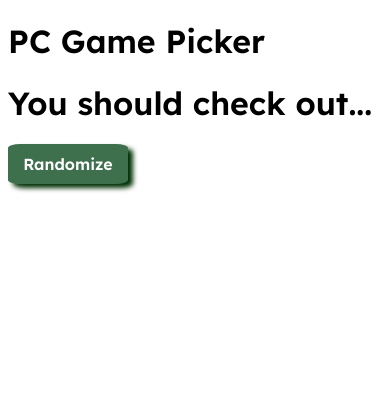
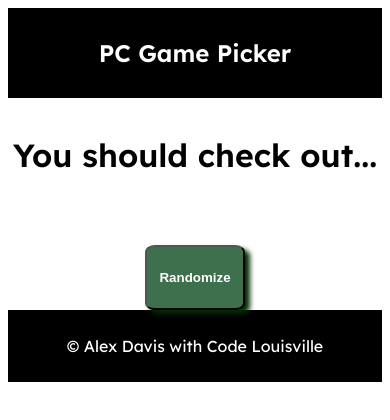
Before and after one commit to AlexDavisIII/Project-Fun, a website with bundled scripts: page index.html in a window 390 px wide. Built offline with nearby package versions, Linux system fonts and the light colour scheme; no server answers; files whose address does not match are found by name.

Commit message:
Adjustments for Responsive design. Also addition of top and bottom header/footer

```diff
--- a/index.html
+++ b/index.html
@@ -11,15 +11,26 @@
     <title>PC Resort</title>
 </head>
 <body>
-    <div id="pcHead"></div>
-    <div id="pcSubHead"></div>
-    <div id="featuredContainer">
-        <div id="featuredHeading"></div>
-        <div id="featuredGame"></div>
+    <nav>
+        <div id="pcHead"></div>
+    </nav>
+
+    <!-- <div id="pcSubHead"></div> -->
+
+    <div id="featuredContainer" class="container">
+        <p id="featuredHeading"></p>
+        <p id="featuredGame"></p>
+        <button id="randomizer" class="button container">
+            <p>Randomize</p>
+        </button>
     </div>
 
-    <div id="randomizer" class="button">Randomize</div>
-    <ul id="quoteList"></ul>
+
+
+    <footer>
+        <ul id="quoteList"></ul>
+        <p>&copy; Alex Davis with Code Louisville</p>
+    </footer>
     <script src="script.js" type="module"></script>
 </body>
 </html>
--- a/style.css
+++ b/style.css
@@ -13,6 +13,47 @@ body{
     font-family: 'Lexend', sans-serif;
 }
 
+
+#featuredContainer{
+    display: flex;
+    flex-direction: column;
+    text-align: center;
+    justify-content: space-around;
+}
+
 #featuredGame ul li{
     list-style: none;
 }
+
+#featuredGame img{
+    max-width: 500px;
+    min-width: 300px;
+}
+
+nav{
+    background-color: black;
+    color: white;
+    padding: 10px;
+
+}
+
+footer{
+    background-color: black;
+    color: white;
+    padding: 10px;
+}
+
+@media screen and (max-width: 600px){
+
+    nav{
+        text-align: center;
+    }
+
+    footer{
+        text-align: center;
+    }
+
+    .button{
+        margin: 0 auto;
+    }
+}
```
